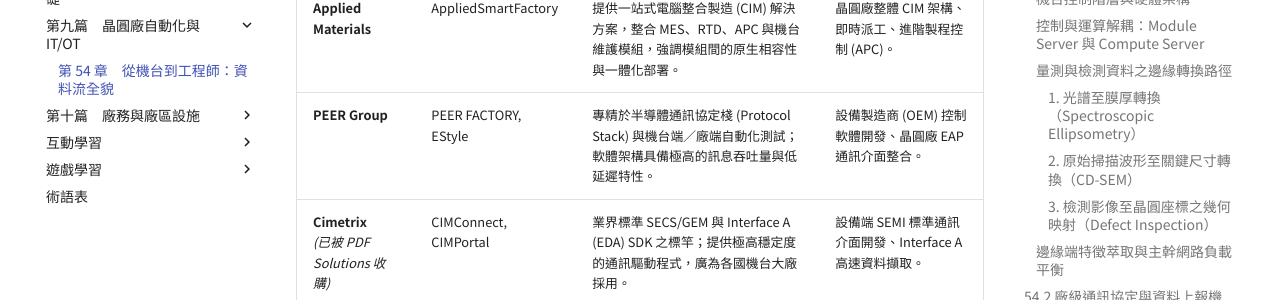
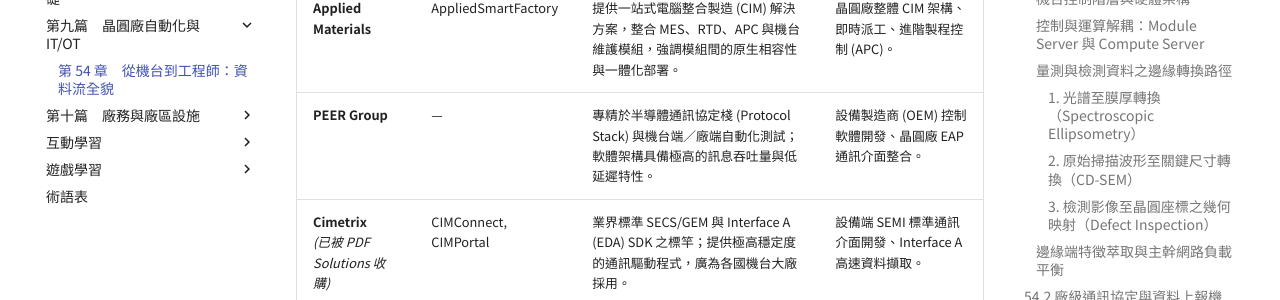
Before and after one commit to bkhotey4/semi-knowledge, an MkDocs documentation site: the page built from docs/part-09/09-12.md, in a window 1280 px wide and 900 px high, scrolled down 27724 px. Shown: the part 155-455 px from the top of the window. Built offline with MkDocs 1.6.1 and Material for MkDocs 9.7.7, drawn with Linux system fonts in a browser that asks for light colours; comment, search, counter and statistics services are not loaded.

Commit message:
第 54 章：移除無法確認的產品名稱

```diff
--- a/docs/part-09/09-12.md
+++ b/docs/part-09/09-12.md
@@ -787,7 +787,7 @@
 | :--- | :--- | :--- | :--- |
 | **IBM** | SiView | 採高效能分散式交易處理架構，極強調資料一致性與高併發處理能力；支援嚴格的 300mm 晶圓廠 GEM300 標準模型。 | 12 吋先進製程晶圓廠核心製造執行系統 (MES)。 |
 | **Applied Materials** | AppliedSmartFactory | 提供一站式電腦整合製造 (CIM) 解決方案，整合 MES、RTD、APC 與機台維護模組，強調模組間的原生相容性與一體化部署。 | 晶圓廠整體 CIM 架構、即時派工、進階製程控制 (APC)。 |
-| **PEER Group** | PEER FACTORY, EStyle | 專精於半導體通訊協定棧 (Protocol Stack) 與機台端／廠端自動化測試；軟體架構具備極高的訊息吞吐量與低延遲特性。 | 設備製造商 (OEM) 控制軟體開發、晶圓廠 EAP 通訊介面整合。 |
+| **PEER Group** | — | 專精於半導體通訊協定棧 (Protocol Stack) 與機台端／廠端自動化測試；軟體架構具備極高的訊息吞吐量與低延遲特性。 | 設備製造商 (OEM) 控制軟體開發、晶圓廠 EAP 通訊介面整合。 |
 | **Cimetrix**<br/>*(已被 PDF Solutions 收購)* | CIMConnect, CIMPortal | 業界標準 SECS/GEM 與 Interface A (EDA) SDK 之標竿；提供極高穩定度的通訊驅動程式，廣為各國機台大廠採用。 | 設備端 SEMI 標準通訊介面開發、Interface A 高速資料擷取。 |
 | **PDF Solutions** | Exensio | 具備大數據巨量資料庫與機器學習分析引擎，可跨系統整合測試 (WAT/CP)、線下檢測、線上量測與 FDC 追蹤資料。 | 全廠級良率管理系統 (YMS)、大數據進階診斷與關聯性分析。 |
 | **Onto Innovation** | Discover | 聚焦於光學量測、影像檢測與缺陷 (Defect) 資料分析；能將高解析度缺陷座標及影像與機台感測器波形進行同步比對。 | 缺陷管理系統 (DMS)、線上量測資料整合與機台狀態比對。 |
```
